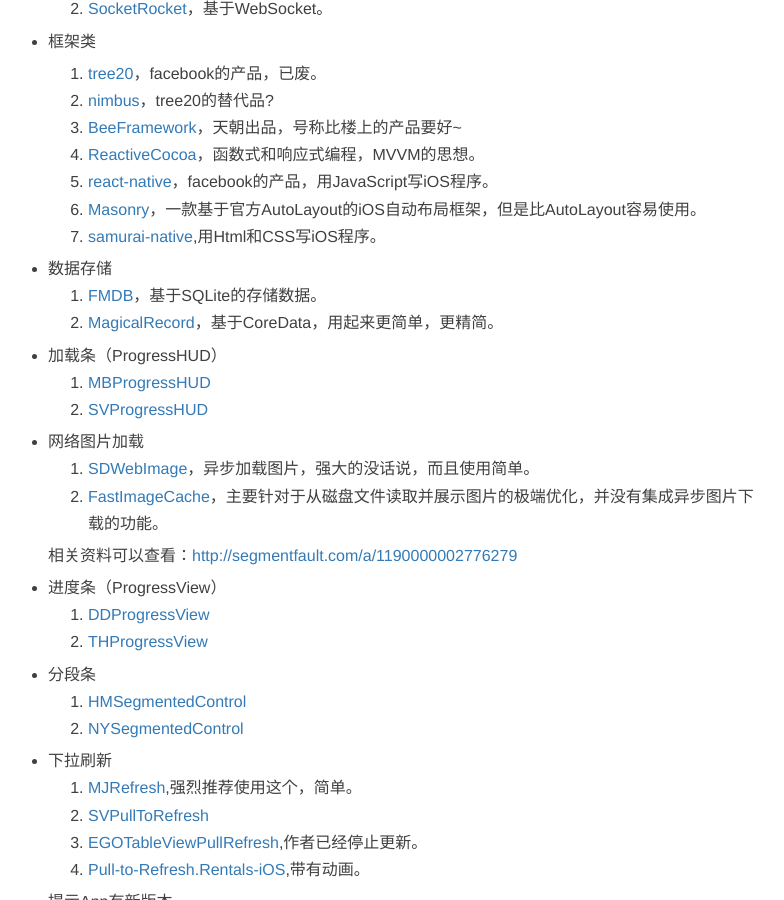
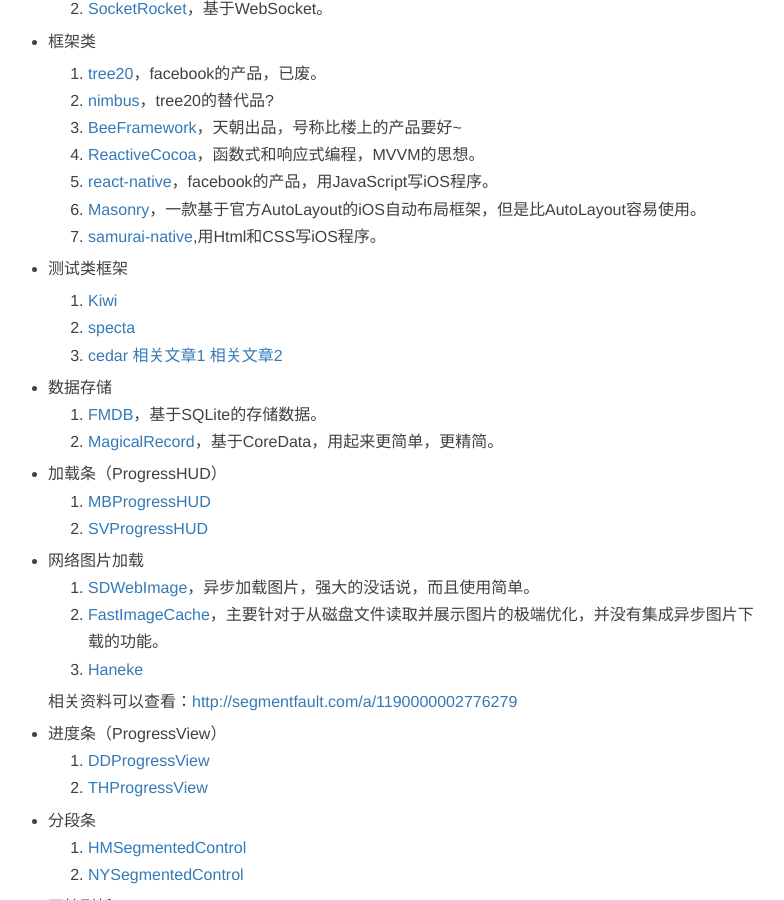
Before and after one commit to rth211/rth211.github.io, a Jekyll site: the page built from _posts/2015.07/2015-07-02-iOS第三方库备忘录.md, in a window 1280 px wide and 900 px high, scrolled down 985 px. Shown: the whole window, without its empty margins (257-1041 px from the left). Built offline with Jekyll 4.4.1, drawn with Linux system fonts in a browser that asks for light colours; nearby versions of some CDN libraries; comment, search, counter and statistics services are not loaded.

Commit message:
ios第三方库2015.7.31

```diff
--- a/_posts/2015.07/2015-07-02-iOS第三方库备忘录.md
+++ b/_posts/2015.07/2015-07-02-iOS第三方库备忘录.md
@@ -42,6 +42,14 @@ tags:	iOS
 	6.	[Masonry](https://github.com/SnapKit/Masonry)，一款基于官方AutoLayout的iOS自动布局框架，但是比AutoLayout容易使用。
 	7.	[samurai-native](https://github.com/hackers-painters/samurai-native),用Html和CSS写iOS程序。
 
+* 测试类框架
+
+	1.	[Kiwi](https://github.com/kiwi-bdd/Kiwi/wiki)
+	2.	[specta](https://github.com/specta/specta)
+	3.	[cedar](https://github.com/pivotal/cedar)
+			[相关文章1](http://www.jianshu.com/p/7e3f197504c1)
+			[相关文章2](http://onevcat.com/2014/05/kiwi-mock-stub-test/)
+
 *	数据存储
 	1.	[FMDB](https://github.com/ccgus/fmdb)，基于SQLite的存储数据。
 	2.	[MagicalRecord](https://github.com/magicalpanda/MagicalRecord)，基于CoreData，用起来更简单，更精简。
@@ -53,6 +61,7 @@ tags:	iOS
 *	网络图片加载
 	1.	[SDWebImage](https://github.com/rs/SDWebImage)，异步加载图片，强大的没话说，而且使用简单。
 	2.	[FastImageCache](https://github.com/path/FastImageCache)，主要针对于从磁盘文件读取并展示图片的极端优化，并没有集成异步图片下载的功能。
+	3.	[Haneke](https://github.com/Haneke/Haneke)
 
 	相关资料可以查看：[http://segmentfault.com/a/1190000002776279](http://segmentfault.com/a/1190000002776279)
 
```
